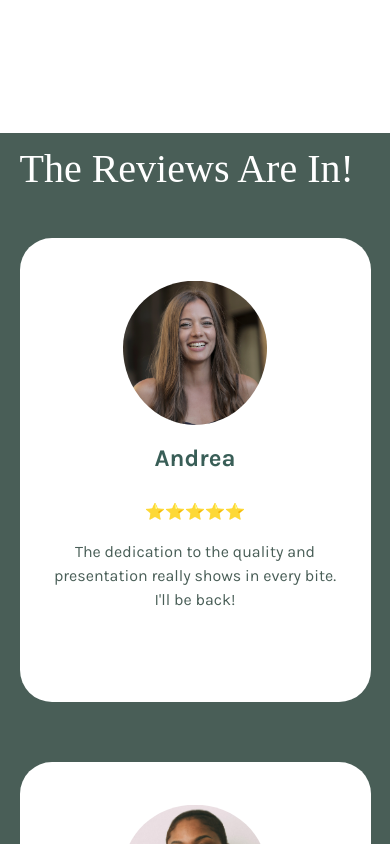
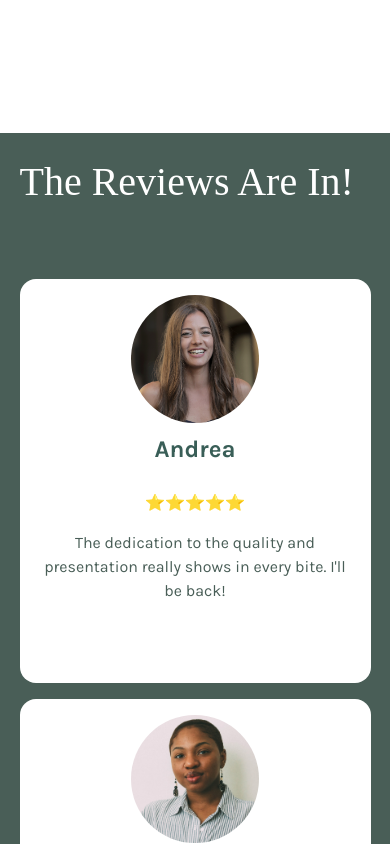
Before and after one commit to guitarguy199/meta-front-end-capstone-project, a React (Vite) app: page / in a window 390 px wide. Shown: the part 2440-3284 px from the top of the page. Built offline with nearby package versions, Linux system fonts and the light colour scheme; a web font is replaced by a local one.

Commit message:
card responsive layout improvements

```diff
--- a/src/Pages/Home/ReviewCard.css
+++ b/src/Pages/Home/ReviewCard.css
@@ -1,35 +1,29 @@
 .review-card {
-    display: grid;
+    grid-column: auto;
+    grid-row: 2;
+    min-height: 23rem;
+    display: flex;
+    flex-direction: column;
+    height: 100%;
+    padding: 1rem;
+    border-radius: 1rem;
     background: #fff;
-    min-height: 29rem;
-    margin-bottom: 2.5rem;
-    justify-content: center;
     text-align: center;
-    display: grid;
-    grid-template-columns: 1fr;
-    grid-template-rows: 4;
-    border-radius: 2rem;
 }
 
-.review-content {
-margin: 2rem;
+.review-card img {
+    width: 8rem;
+    margin: 0 auto 0.5rem auto;
+    border-radius: 50%;
 }
 
-.review-content img {
-    width: 9rem;
-    height: 9rem;
-    margin: 0 auto 0.5rem auto;
-    border-radius: 50%;
-    padding-top: 0.675rem;
-}
-
-.review-content h3 {
+.review-card h3 {
     color: #395E57;
     font-size: 1.5rem;
     margin-bottom: .5rem;
 }
 
-.review-content p {
+.review-card p {
     padding-top: 1rem;
 }
 
@@ -37,5 +31,7 @@ margin: 2rem;
     .review-card {
         grid-column: auto;
         grid-row: auto;
+        margin-bottom: 2rem;
+        min-height: 12rem;
     }
 }
--- a/src/Pages/Home/ReviewCard.jsx
+++ b/src/Pages/Home/ReviewCard.jsx
@@ -4,12 +4,10 @@ import './ReviewCard.css';
 const ReviewCard = ({ reviews }) => {
     return(
         <article className='review-card'>
-            <div className='review-content'>
                 <img src={reviews.image} />
                 <h3>{reviews.name}</h3>
                 <p>{reviews.rating}</p>
                 <p>{reviews.review}</p>
-            </div>
         </article>
     )
 }
--- a/src/Pages/Home/Reviews.css
+++ b/src/Pages/Home/Reviews.css
@@ -1,5 +1,6 @@
 .reviews-section {
-    padding: 1.8rem auto;
+    padding-top: 1.8rem;
+    padding-bottom: 4rem;
     background: #495E57;
 }
 
@@ -7,38 +8,37 @@
 .reviews-section .container {
     grid-template-columns: repeat(4, 1fr);
     grid-template-rows: auto auto;
-    gap: 1.25rem;
+    gap: 3rem;
 }
 
 .reviews-section h2 {
     grid-column: 1 / 5;
     grid-row: 1;
     margin-bottom: 1.8rem;
-    margin-top: 1rem;
     color: #fff;
 }
 
-@media(max-width: 920px) {
+@media(max-width: 950px) {
     .reviews-section .container {
-        grid-template-columns: repeat(3, 1fr);
+        grid-template-columns: repeat(2, 1fr);
         grid-template-rows: repeat(3, auto);
     }
    .reviews-section h2 {
-    grid-column: 1 / 4;
+    grid-column: 1 / 3;
    }
 }
 
-@media(max-wdith: 690px) {
+@media(max-width: 710px) {
     .reviews-section .container {
         grid-template-columns: 1fr 1fr;
         grid-template-rows: repeat(3, auto);
     }
-    .testimonials h2 {
+    .reviews-section h2 {
         grid-column: 1 / 3;
     }
 }
 
-@media(max-width: 590px) {
+@media(max-width: 575px) {
     .reviews-section .container {
         grid-template-columns: 1fr;
         grid-template-rows: repeat(5, auto);
--- a/src/Pages/Home/Reviews.jsx
+++ b/src/Pages/Home/Reviews.jsx
@@ -37,7 +37,7 @@ const Reviews = () => {
 
     return(
         <section className='reviews-section'>
-        <div className='grid container'>
+        <div className='container grid'>
                 <h2>The Reviews Are In!</h2>
                 {userReviews.map((review, index) =>
                 <ReviewCard key={index} reviews={review}/>
```
